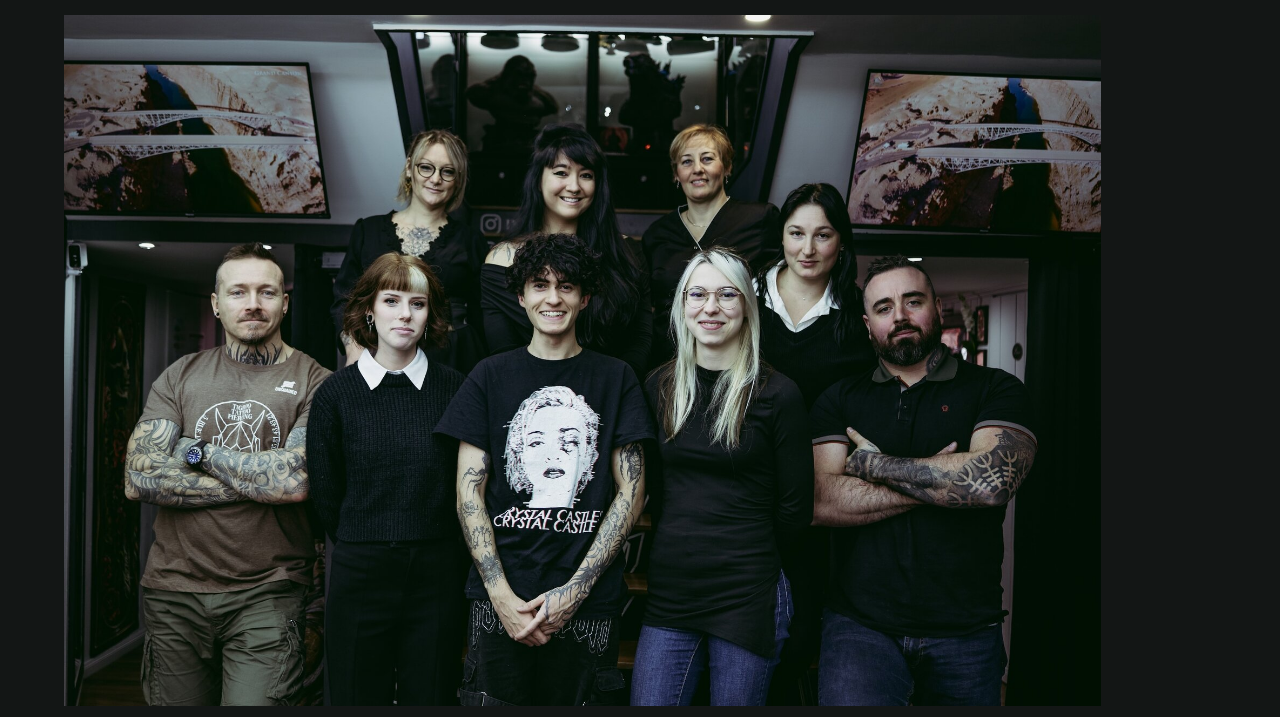
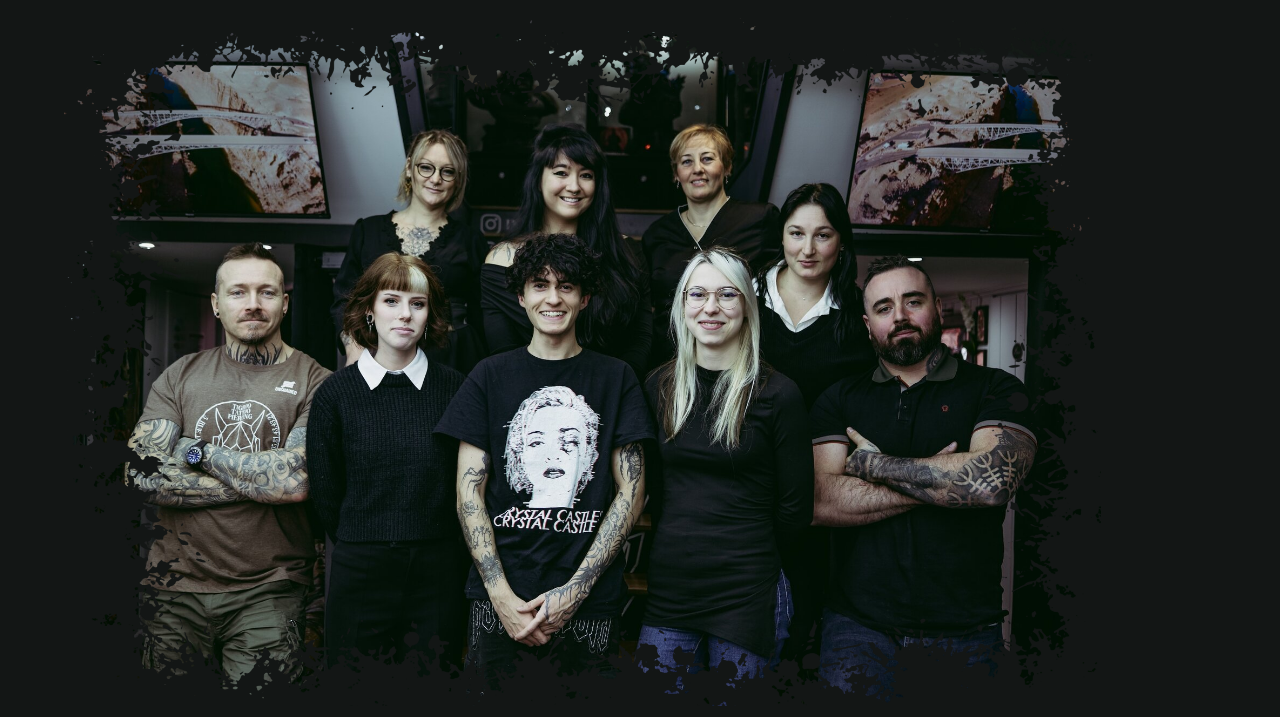
Before and after one commit to ferllings/TigrooTattoo, an Eleventy site: page src/index.njk in a window 1280 px wide. Shown: the part 83-800 px from the top of the page. Built offline with nearby package versions, Linux system fonts and the light colour scheme; Eleventy itself is replaced by a stand-in of ours; files that its build step writes are made by us from their sources; a script that the page names is missing.

Commit message:
Update masks #2

```diff
--- a/src/vars.css.njk
+++ b/src/vars.css.njk
@@ -4,6 +4,6 @@ permalink: /css/vars.css
 
 :root {
     --mask-team: url('{{ "/img/mask-team.png" | url }}');
-    --mask-top: url('{{ "/img/mask-top.png" | url }}')
-    --mask-bottom: url('{{ "/img/mask-bottom.png" | url }}')
+    --mask-top: url('{{ "/img/mask-top.png" | url }}');
+    --mask-bottom: url('{{ "/img/mask-bottom.png" | url }}');
 }
--- a/static/css/main.css
+++ b/static/css/main.css
@@ -9,11 +9,11 @@
       display: block;
 
       /* Le cœur de l'effet */
-      -webkit-mask-image: var(--mask-image);
+      -webkit-mask-image: var(--mask-team);
       -webkit-mask-size: cover;
       -webkit-mask-repeat: no-repeat;
 
-      mask-image: var(--mask-image);
+      mask-image: var(--mask-team);
       mask-size: cover;
       mask-repeat: no-repeat;
     }
```
